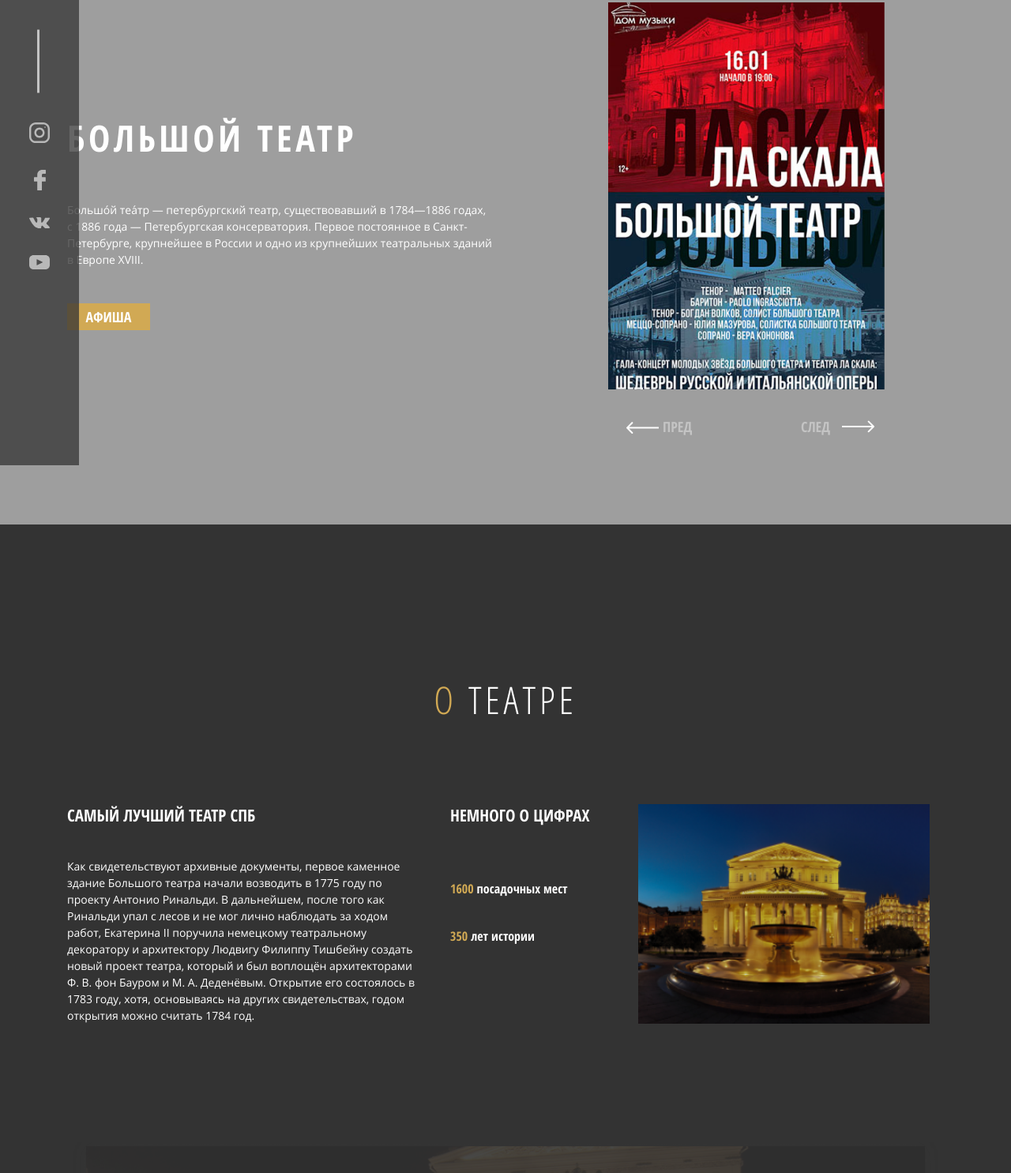
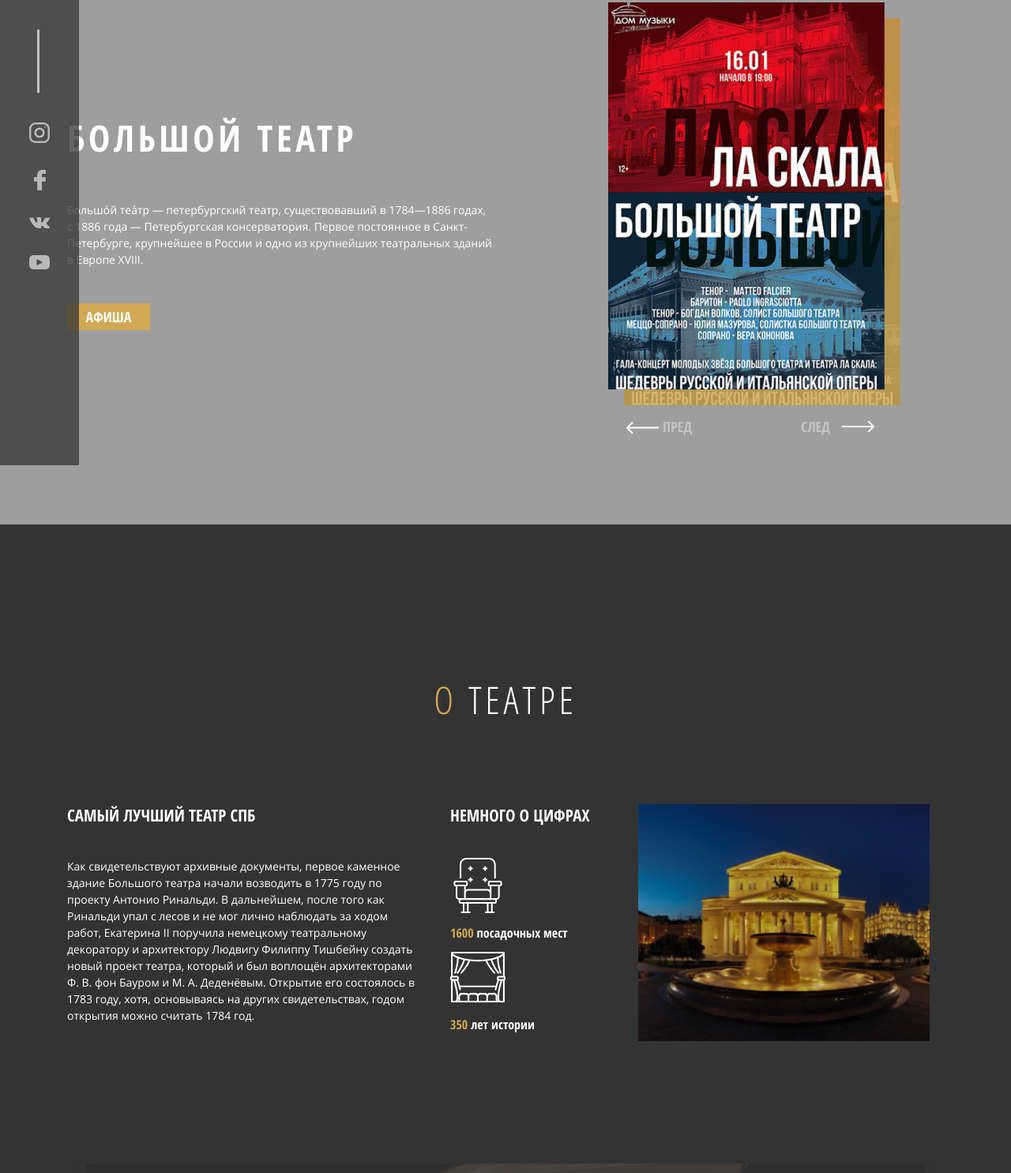
Before and after one commit to Bekjan02/Theatre, a plain HTML site: page index.html in a window 1280 px wide. Shown: the part 261-1746 px from the top of the page at 79% size. Drawn offline with nearby package versions, Linux system fonts and the light colour scheme; the site is published under a folder, as on GitHub Pages, so addresses that start at the root find nothing; files whose address does not match are found by name; a web font is replaced by a local one.

Commit message:
fixed paths to pictures

```diff
--- a/index.html
+++ b/index.html
@@ -42,7 +42,7 @@
                     </div>
                     <div class="box__right">
                         <img class="box__img" src="img/hero-img.png" alt="">
-                        <img class="box__img2" src="/img/hero-img2.png" alt="">
+                        <img class="box__img2" src="./img/hero-img2.png" alt="">
                         <div class="hero__buttons flex">
                             <button class="button__prev ">
                                 <span class="prev uppercase">
@@ -129,12 +129,12 @@
                             <h3 class="theatre__subtitle uppercase">
                                 немного о цифрах
                             </h3>
-                            <img class="armchair" src="/img/armchair .svg" alt="">
+                            <img class="armchair" src="./img/armchair .svg" alt="">
                             <h3 class="theatre__text">
                                 <span class="text-gold">1600</span>
                                 посадочных мест
                             </h3>
-                            <img src="/img/theater-icon.svg" alt="">
+                            <img src="./img/theater-icon.svg" alt="">
                             <h3 class="theatre__text">
                                 <span class="text-gold">350</span>
                                 лет истории
@@ -158,28 +158,28 @@
             <div class="gallery flex">
                 <ul class="list flex mt-100">
                     <li class="list__item">
-                        <img src="/img/performances-img1.png" alt="">
+                        <img src="./img/performances-img1.png" alt="">
                         <div class="list__text uppercase">
                             <p class="text__top">оскар 2020</p>
                             <span class="text__bot">сентябрь 2020</span>
                         </div>
                     </li>
                     <li class="list__item">
-                        <img class="" src="/img/performances-img2.png" alt="">
+                        <img class="" src="./img/performances-img2.png" alt="">
                         <div class="list__text uppercase">
                             <p class="text__top">зимний дворец</p>
                             <span class="text__bot">октябрь 2020</span>
                         </div>
                     </li>
                     <li class="list__item">
-                        <img src="/img/performances-img3.png" alt="">
+                        <img src="./img/performances-img3.png" alt="">
                         <div class="list__text uppercase">
                             <p class="text__top">золотой грамофон</p>
                             <span class="text__bot">июль 2020</span>
                         </div>
                     </li>
                     <li class="list__item">
-                        <img src="/img/performances-img4.png" alt="">
+                        <img src="./img/performances-img4.png" alt="">
                         <div class="list__text uppercase">
                             <p class="text__top">щелкунчик</p>
                             <span class="text__bot">май 2020</span>
```
